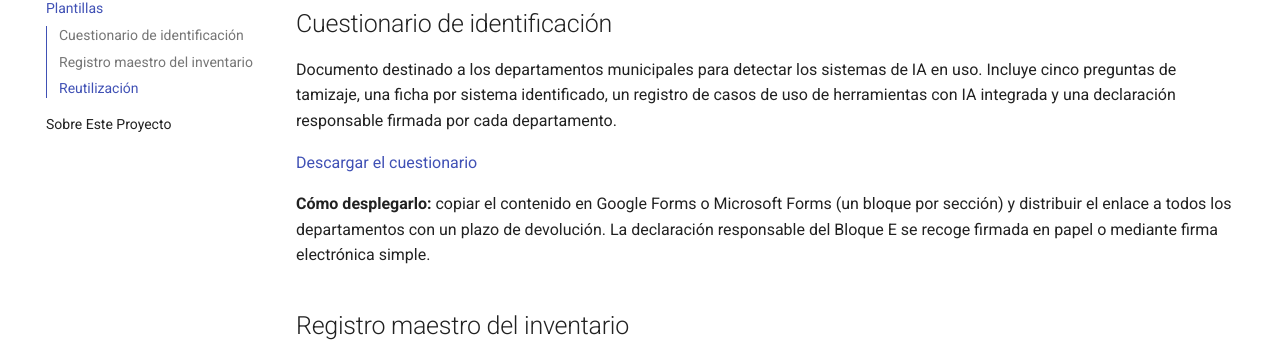
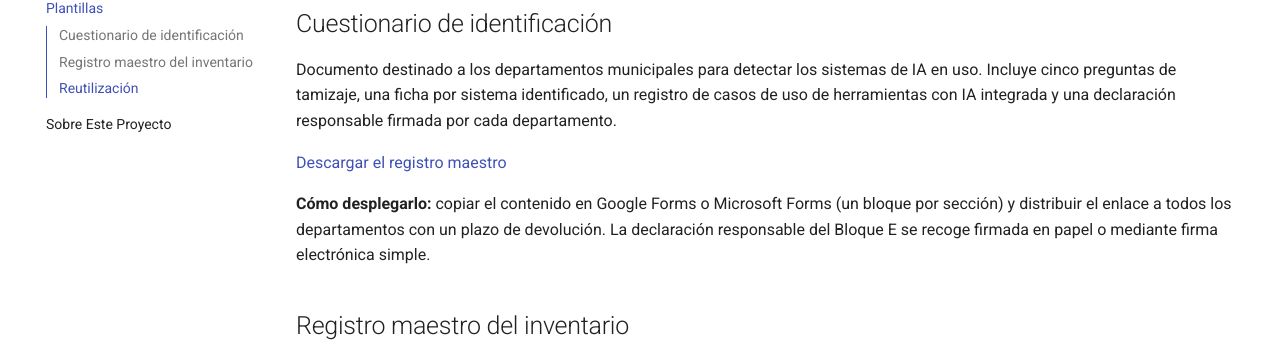
Before and after one commit to houda-benlemmouden/malaga-ai-governance, an MkDocs documentation site: the page built from docs/plantillas.md, in a window 1280 px wide and 1138 px high. Shown: the part 265-611 px from the top of the window. Built offline with MkDocs 1.6.1 and Material for MkDocs 9.7.7, drawn with Linux system fonts in a browser that asks for light colours.

```diff
--- a/docs/plantillas.md
+++ b/docs/plantillas.md
@@ -6,7 +6,7 @@ Las dos plantillas siguientes son los entregables de la Fase 1 (Identificación)
 
 Documento destinado a los departamentos municipales para detectar los sistemas de IA en uso. Incluye cinco preguntas de tamizaje, una ficha por sistema identificado, un registro de casos de uso de herramientas con IA integrada y una declaración responsable firmada por cada departamento.
 
-[Descargar el cuestionario](cuestionario-identificacion.md)
+[Descargar el registro maestro](https://github.com/houda-benlemmouden/malaga-ai-governance/raw/main/files/cuestionario-identificacion.pdf)
 
 **Cómo desplegarlo:** copiar el contenido en Google Forms o Microsoft Forms (un bloque por sección) y distribuir el enlace a todos los departamentos con un plazo de devolución. La declaración responsable del Bloque E se recoge firmada en papel o mediante firma electrónica simple.
 
```
Also changed, not shown: 1 other file.
